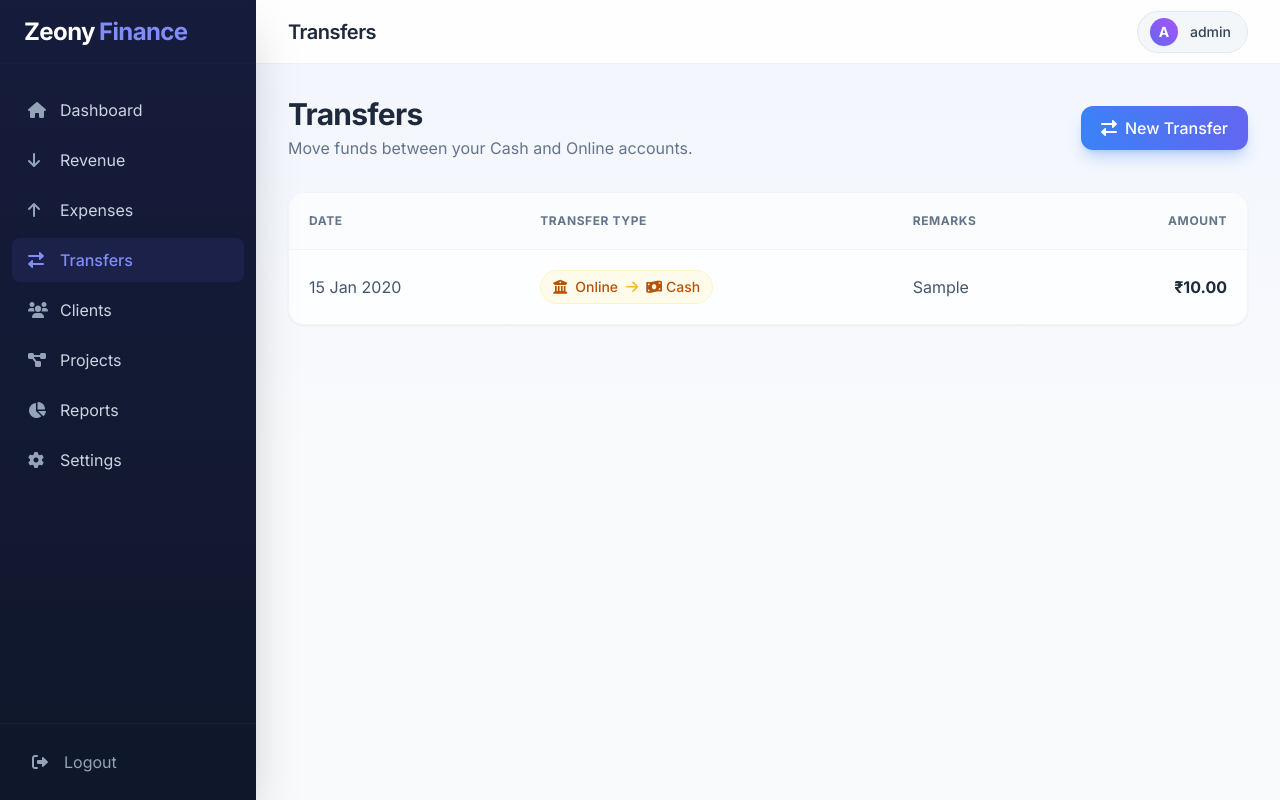
After one commit to sdmspmctech/zeony-expence, a Flask app: page /transfers/ in a window 1280 px wide. The commit adds this page. Run offline with Flask 3, Linux system fonts and the light colour scheme; a user stored in the database is signed in; tables that the repository leaves empty hold one stand-in row (values such as "Sample post"); some libraries are stand-ins or nearby versions.

Commit message:
Add transfers module

```diff
--- a/app.py
+++ b/app.py
@@ -39,6 +39,9 @@ def create_app(config_class=Config):
     from routes.reports import bp as reports_bp
     app.register_blueprint(reports_bp, url_prefix='/reports')
 
+    from routes.transfers import bp as transfers_bp
+    app.register_blueprint(transfers_bp, url_prefix='/transfers')
+
     @app.route('/')
     def index():
         return redirect(url_for('dashboard.index'))
--- /dev/null
+++ b/routes/transfers.py
@@ -0,0 +1,38 @@
+from flask import Blueprint, render_template, request, redirect, url_for, flash
+from flask_login import login_required
+from models import db, Transfer
+from datetime import datetime
+
+bp = Blueprint('transfers', __name__)
+
+@bp.route('/')
+@login_required
+def index():
+    transfers = Transfer.query.order_by(Transfer.date.desc(), Transfer.id.desc()).all()
+    return render_template('transfers/index.html', transfers=transfers)
+
+@bp.route('/add', methods=['POST'])
+@login_required
+def add():
+    date_str = request.form.get('date')
+    amount = request.form.get('amount')
+    transfer_type = request.form.get('transfer_type')
+    remarks = request.form.get('remarks')
+
+    try:
+        date_obj = datetime.strptime(date_str, '%Y-%m-%d').date()
+        amount_float = float(amount)
+
+        new_transfer = Transfer(
+            date=date_obj,
+            transfer_type=transfer_type,
+            amount=amount_float,
+            remarks=remarks
+        )
+        db.session.add(new_transfer)
+        db.session.commit()
+        flash('Transfer recorded successfully.', 'success')
+    except Exception as e:
+        flash(f'Error recording transfer: {str(e)}', 'error')
+
+    return redirect(url_for('transfers.index'))
--- a/templates/base.html
+++ b/templates/base.html
@@ -70,6 +70,7 @@
                     ('dashboard.index', 'Dashboard', 'fa-home'),
                     ('revenue.index', 'Revenue', 'fa-arrow-down'),
                     ('expenses.index', 'Expenses', 'fa-arrow-up'),
+                    ('transfers.index', 'Transfers', 'fa-exchange-alt'),
                     ('clients.index', 'Clients', 'fa-users'),
                     ('projects.index', 'Projects', 'fa-project-diagram'),
                     ('reports.index', 'Reports', 'fa-chart-pie'),
--- /dev/null
+++ b/templates/transfers/index.html
@@ -0,0 +1,103 @@
+{% extends "base.html" %}
+
+{% block content %}
+<div class="flex justify-between items-center mb-8">
+    <div>
+        <h1 class="text-3xl font-extrabold text-slate-800 tracking-tight">Transfers</h1>
+        <p class="text-slate-500 mt-1">Move funds between your Cash and Online accounts.</p>
+    </div>
+    <button onclick="openModal('addTransferModal')" class="bg-gradient-to-r from-blue-500 to-indigo-500 hover:from-blue-600 hover:to-indigo-600 text-white px-5 py-2.5 rounded-xl shadow-lg shadow-blue-500/30 transform transition-all hover:-translate-y-0.5 font-medium flex items-center">
+        <i class="fas fa-exchange-alt mr-2"></i> New Transfer
+    </button>
+</div>
+
+<div class="bg-white/80 backdrop-blur-md rounded-2xl shadow-sm border border-slate-100 overflow-hidden">
+    <div class="overflow-x-auto">
+        <table class="w-full text-left border-collapse">
+            <thead>
+                <tr class="bg-slate-50/50 border-b border-slate-100 text-slate-500 text-xs uppercase tracking-wider font-semibold">
+                    <th class="p-5">Date</th>
+                    <th class="p-5">Transfer Type</th>
+                    <th class="p-5">Remarks</th>
+                    <th class="p-5 text-right">Amount</th>
+                </tr>
+            </thead>
+            <tbody class="divide-y divide-slate-100/80">
+                {% for transfer in transfers %}
+                <tr class="hover:bg-slate-50/50 transition-colors group">
+                    <td class="p-5 text-slate-600 whitespace-nowrap">{{ transfer.date.strftime('%d %b %Y') }}</td>
+                    <td class="p-5">
+                        {% if transfer.transfer_type == 'Cash to Online' %}
+                            <span class="inline-flex items-center px-3 py-1.5 rounded-full text-sm font-medium bg-indigo-50 text-indigo-700 border border-indigo-100">
+                                <i class="fas fa-money-bill-wave mr-2"></i> Cash <i class="fas fa-arrow-right mx-2 text-indigo-400"></i> <i class="fas fa-university mr-1"></i> Online
+                            </span>
+                        {% else %}
+                            <span class="inline-flex items-center px-3 py-1.5 rounded-full text-sm font-medium bg-amber-50 text-amber-700 border border-amber-100">
+                                <i class="fas fa-university mr-2"></i> Online <i class="fas fa-arrow-right mx-2 text-amber-400"></i> <i class="fas fa-money-bill-wave mr-1"></i> Cash
+                            </span>
+                        {% endif %}
+                    </td>
+                    <td class="p-5 text-slate-600">{{ transfer.remarks or '-' }}</td>
+                    <td class="p-5 font-bold text-slate-800 text-right whitespace-nowrap">₹{{ "{:,.2f}".format(transfer.amount) }}</td>
+                </tr>
+                {% else %}
+                <tr>
+                    <td colspan="4" class="p-8 text-center text-slate-400">
+                        <div class="flex flex-col items-center justify-center">
+                            <i class="fas fa-exchange-alt text-4xl mb-3 text-slate-300"></i>
+                            <p>No transfer records found.</p>
+                        </div>
+                    </td>
+                </tr>
+                {% endfor %}
+            </tbody>
+        </table>
+    </div>
+</div>
+
+<div id="addTransferModal" class="fixed inset-0 bg-slate-900/40 backdrop-blur-sm hidden items-center justify-center z-50 transition-opacity">
+    <div class="bg-white rounded-3xl shadow-2xl w-full max-w-lg p-8 relative border border-slate-100">
+        <button onclick="closeModal('addTransferModal')" class="absolute top-6 right-6 text-slate-400 hover:text-slate-600 bg-slate-50 hover:bg-slate-100 rounded-full w-8 h-8 flex items-center justify-center transition-colors">
+            <i class="fas fa-times"></i>
+        </button>
+        <h2 class="text-2xl font-bold text-slate-800 mb-6">New Transfer</h2>
+
+        <form method="POST" action="{{ url_for('transfers.add') }}" class="space-y-5">
+            <div class="grid grid-cols-2 gap-5">
+                <div>
+                    <label class="block text-sm font-semibold text-slate-700 mb-1.5">Date</label>
+                    <input type="date" name="date" required class="w-full px-4 py-2.5 bg-slate-50 border border-slate-200 rounded-xl focus:ring-2 focus:ring-blue-500/20 focus:border-blue-500 outline-none transition-all">
+                </div>
+                <div>
+                    <label class="block text-sm font-semibold text-slate-700 mb-1.5">Amount (₹)</label>
+                    <input type="number" step="0.01" name="amount" required class="w-full px-4 py-2.5 bg-slate-50 border border-slate-200 rounded-xl focus:ring-2 focus:ring-blue-500/20 focus:border-blue-500 outline-none transition-all">
+                </div>
+            </div>
+
+            <div>
+                <label class="block text-sm font-semibold text-slate-700 mb-1.5">Transfer Type</label>
+                <select name="transfer_type" required class="w-full px-4 py-2.5 bg-slate-50 border border-slate-200 rounded-xl focus:ring-2 focus:ring-blue-500/20 focus:border-blue-500 outline-none transition-all">
+                    <option value="Cash to Online">Cash to Online (Deposit to Bank)</option>
+                    <option value="Online to Cash">Online to Cash (Withdraw from Bank)</option>
+                </select>
+            </div>
+
+            <div>
+                <label class="block text-sm font-semibold text-slate-700 mb-1.5">Remarks (Optional)</label>
+                <input type="text" name="remarks" class="w-full px-4 py-2.5 bg-slate-50 border border-slate-200 rounded-xl focus:ring-2 focus:ring-blue-500/20 focus:border-blue-500 outline-none transition-all" placeholder="E.g., ATM Withdrawal">
+            </div>
+
+            <div class="pt-4 flex justify-end space-x-3">
+                <button type="button" onclick="closeModal('addTransferModal')" class="px-5 py-2.5 text-slate-600 bg-slate-100 hover:bg-slate-200 rounded-xl font-medium transition-colors">Cancel</button>
+                <button type="submit" class="px-5 py-2.5 bg-gradient-to-r from-blue-500 to-indigo-500 hover:from-blue-600 hover:to-indigo-600 text-white font-medium rounded-xl shadow-lg shadow-blue-500/30 transform transition-all hover:-translate-y-0.5">Transfer Funds</button>
+            </div>
+        </form>
+    </div>
+</div>
+
+<script>
+    document.addEventListener('DOMContentLoaded', function() {
+        document.querySelector('input[type="date"]').valueAsDate = new Date();
+    });
+</script>
+{% endblock %}
```
Also changed, not shown: models.py (+9 -0 lines), routes/dashboard.py (+7 -2 lines), templates/login.html (+35 -6 lines).
